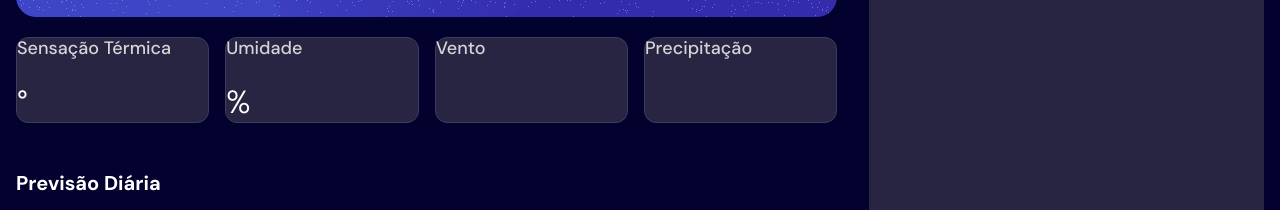
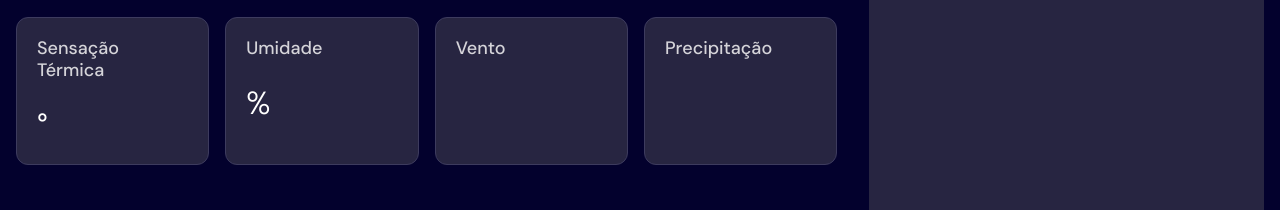
Before and after one commit to mateusprestes8845-cmd/aula28-projeto01, a plain HTML site: page index.html in a window 1280 px wide. Shown: the part 535-745 px from the top of the page. Drawn offline with Linux system fonts and the light colour scheme; no server answers.

Commit message:
Update index.html

```diff
--- a/index.html
+++ b/index.html
@@ -1,4 +1,3 @@
-CTYPE html>
 <html lang="pt-br">
 <head>
     <meta charset="UTF-8">
@@ -34,19 +33,19 @@ CTYPE html>
             </div>
 
             <div id="condicoes">
-                <div class="bl condicoes">
+                <div class="bl condicao">
                     <p class="condicao-titulo">Sensação Térmica</p>
                     <p class="condicao-valor"><span id="sensacao"></span>&deg;</p>
                 </div>
-                <div class="bl condicoes">
+                <div class="bl condicao">
                     <p class="condicao-titulo">Umidade</p>
                     <p class="condicao-valor"><span id="umidade"></span>%</p>
                 </div>
-                <div class="bl condicoes">
+                <div class="bl condicao">
                     <p class="condicao-titulo">Vento</p>
                     <p class="condicao-valor" id="vento"></p>
                 </div>
-                <div class="bl condicoes">
+                <div class="bl condicao">
                     <p class="condicao-titulo">Precipitação</p>
                     <p class="condicao-valor" id="precipitacao"></p>
                 </div>
@@ -60,9 +59,9 @@ CTYPE html>
 
         <section id="por-hora">
             <div id="por-hora-conteudo">
-              <div id="por-hora-topo">
-                  <h2 class="titulo-secao">Previsão por Hora</h2>
-                  <select id="selDia"></select>
+                <div id="por-hora-topo">
+                    <h2 class="titulo-secao">Previsão por Hora</h2>
+                    <select id="selDia"></select>
               </div>
               <div id="horas"></div>
             </div>
```
